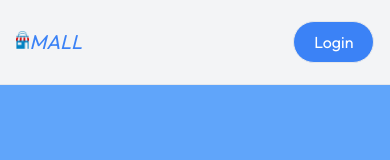
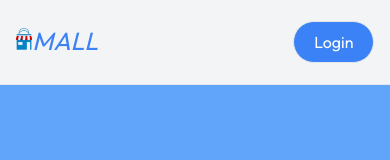
Before and after one commit to Amazing-Tech1/E-Commerce-Panel, a React (Vite) app: page / in a window 390 px wide. Shown: the top 160 px of the page. Built offline with nearby package versions, Linux system fonts and the light colour scheme.

Commit message:
new commit

```diff
--- a/src/components/Navbar.jsx
+++ b/src/components/Navbar.jsx
@@ -16,7 +16,7 @@ function Navbar({ setAuth }) {
             if (response.data.logout) {
                 setAuth(false)
                 localStorage.removeItem('auth')
-                console.log(response.data)
+                // console.log(response.data)
                 navigate('/')
             }
 
@@ -29,7 +29,7 @@ function Navbar({ setAuth }) {
         <div className=' flex items-center justify-between py-3 px-[4%]'>
             <div className='flex items-baseline '>
                 <img src={logo} alt="" className='w-[6%] h-[100%] sm' />
-                <i className='text-blue-500 text-[20px] sm:text-[35px] md:text-[50px]'>MALL</i>
+                <i className='text-blue-500 text-[25px] sm:text-[35px] md:text-[50px]'>MALL</i>
             </div>
 
             <div><button className="border rounded-full px-5 py-2 sm:px-7 text-white bg-blue-500" onClick={handleLogout}>Logout</button></div>
--- a/src/pages/Home.jsx
+++ b/src/pages/Home.jsx
@@ -7,8 +7,8 @@ function Home() {
     <div className='h-screen overflow-hidden'>
       <div className=' flex items-center justify-between py-2 px-[4%] h-[10%]'>
         <div className='flex items-baseline'>
-          <img src={logo} alt="" className='w-[5%] sm' />
-          <i className='text-blue-500 text-[20px] sm:text-[35px] md:text-[50px]'>MALL</i>
+          <img src={logo} alt="" className=' w-[6%] sm:w-[5%]' />
+          <i className='text-blue-500 text-[25px] sm:text-[35px] md:text-[50px]'>MALL</i>
         </div>
 
         <Link to='/login'><button className="border rounded-full px-5 py-2 sm:px-7 text-white bg-blue-500">Login</button></Link>
--- a/src/pages/List.jsx
+++ b/src/pages/List.jsx
@@ -16,7 +16,7 @@ function List() {
         withCredentials: true
       })
       setProducts(response.data)
-      console.log(response.data)
+      // console.log(response.data)
 
     } catch (err) {
       console.log(err.response)
@@ -25,7 +25,6 @@ function List() {
 
   async function removeProduct(id) {
     try {
-      console.log(token)
       const response = await axios.delete("/products", {
         headers: {
           'Content-Type': 'application/json'
--- a/src/pages/Order.jsx
+++ b/src/pages/Order.jsx
@@ -16,7 +16,7 @@ function Order({ auth }) {
       })
       if (response.data.success) {
         setOrders(response.data.orders)
-        console.log(response.data.orders)
+        // console.log(response.data.orders)
       }
 
     } catch (err) {
```
